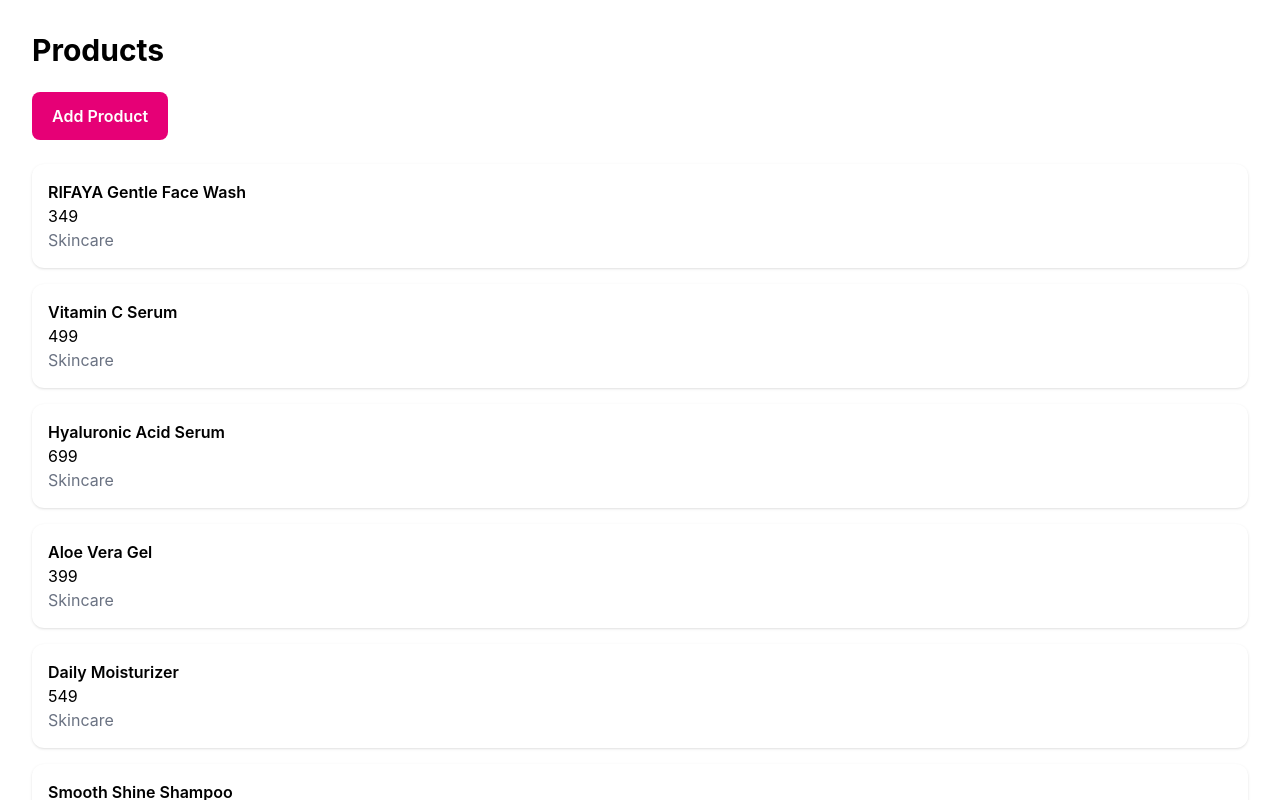
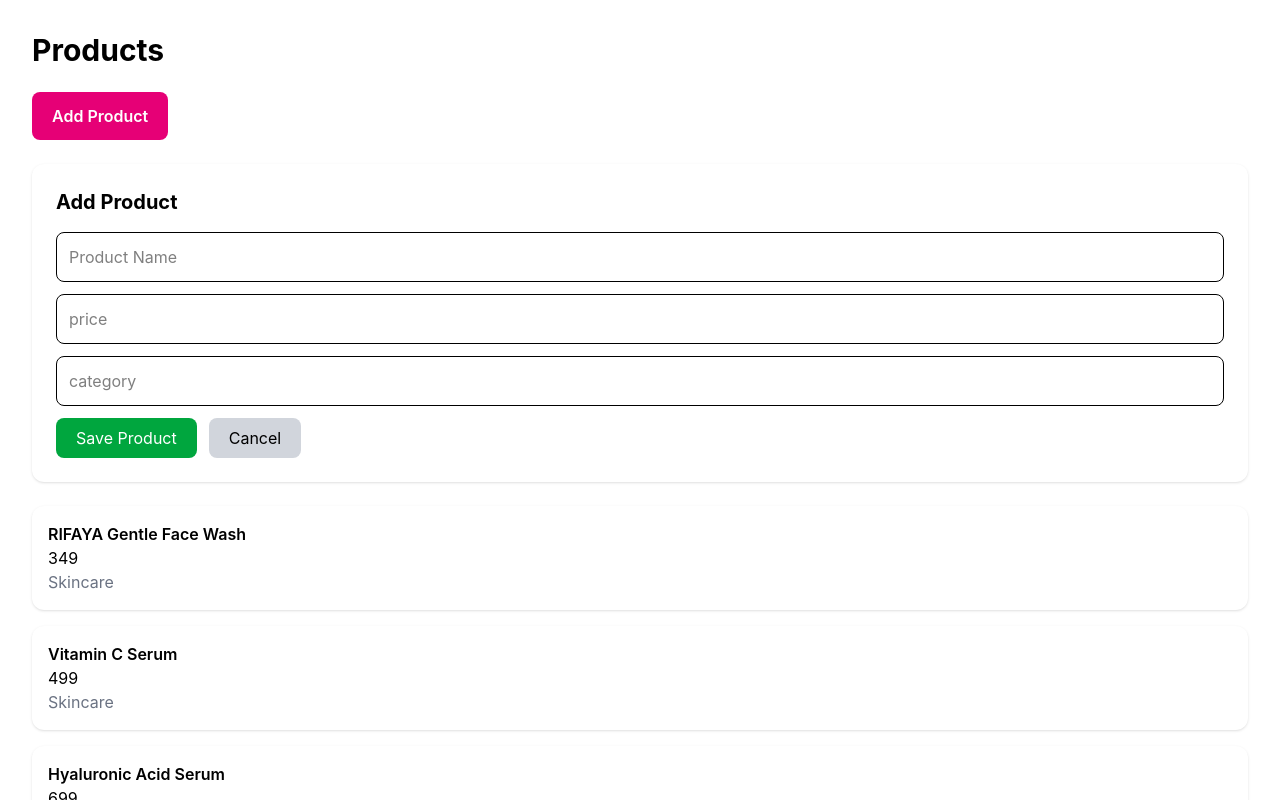
Before and after one commit to ridhafathima1/e-commerce-project, a React (Vite) app: page /admin/adminproducts in a window 1280 px wide. Both pictures are taken after a click on the button "Add Product". Shown: the top 800 px of the page. Built offline with nearby package versions, Linux system fonts and the light colour scheme; data requests are answered from the project's data file.

Commit message:
feat: add product input fields

```diff
--- a/src/admin-side/pages/adminproducts.jsx
+++ b/src/admin-side/pages/adminproducts.jsx
@@ -2,6 +2,7 @@
 import axios from "axios"
 function Adminproducts(){
     const[products,setproducts]=useState([])
+    const[form,setform]=useState(false)
     useEffect(()=>{
         axios.get("http://localhost:3000/products")
         .then((res)=>{
@@ -11,7 +12,17 @@
     return (
         <div className="p-8">
             <h1 className="mb-6 text-3xl font-bold">Products</h1>
-            <button className="mb-6 rounded-lg bg-pink-600 px-5 py-3 font-semibold text-white">Add Product</button>
+            <button onClick={()=>setform(true)}className="mb-6 rounded-lg bg-pink-600 px-5 py-3 font-semibold text-white">Add Product</button>
+            {form&&(
+                <div className="mb-6 rounded-xl bg-white p-6 shadow">
+                    <h2 className="mb-4 text-xl font-bold">Add Product</h2>
+                    <input type="text" placeholder="Product Name" className="mb-3 w-full rounded-lg border p-3"/>
+                    <input type="number" placeholder="price" className="mb-3 w-full rounded-lg border p-3"/>
+                    <input type="text" placeholder="category" className="mb-3 w-full rounded-lg border p-3"/>
+                    <button className="rounded-lg bg-green-600 px-5 py-2 text-white">Save Product</button>
+                    <button onClick={()=>setform(false)} className="ml-3 rounded-lg bg-gray-300 px-5 py-2">Cancel</button>
+                    </div>
+            )}
             <div className="space-y-4">
                 {products.map((product)=>(
                     <div key={product.id} className="flex items-center justify-between rounded-xl bg-white p-4 shadow">
```
